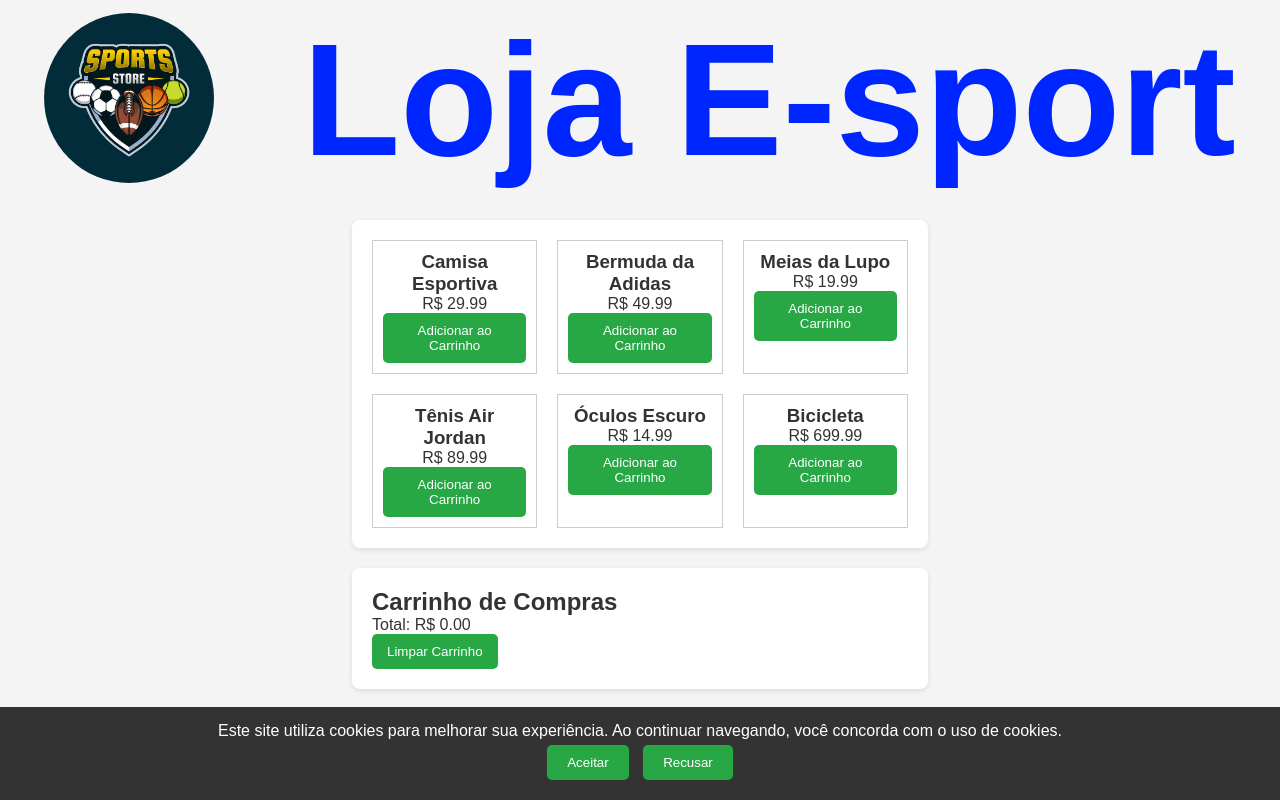
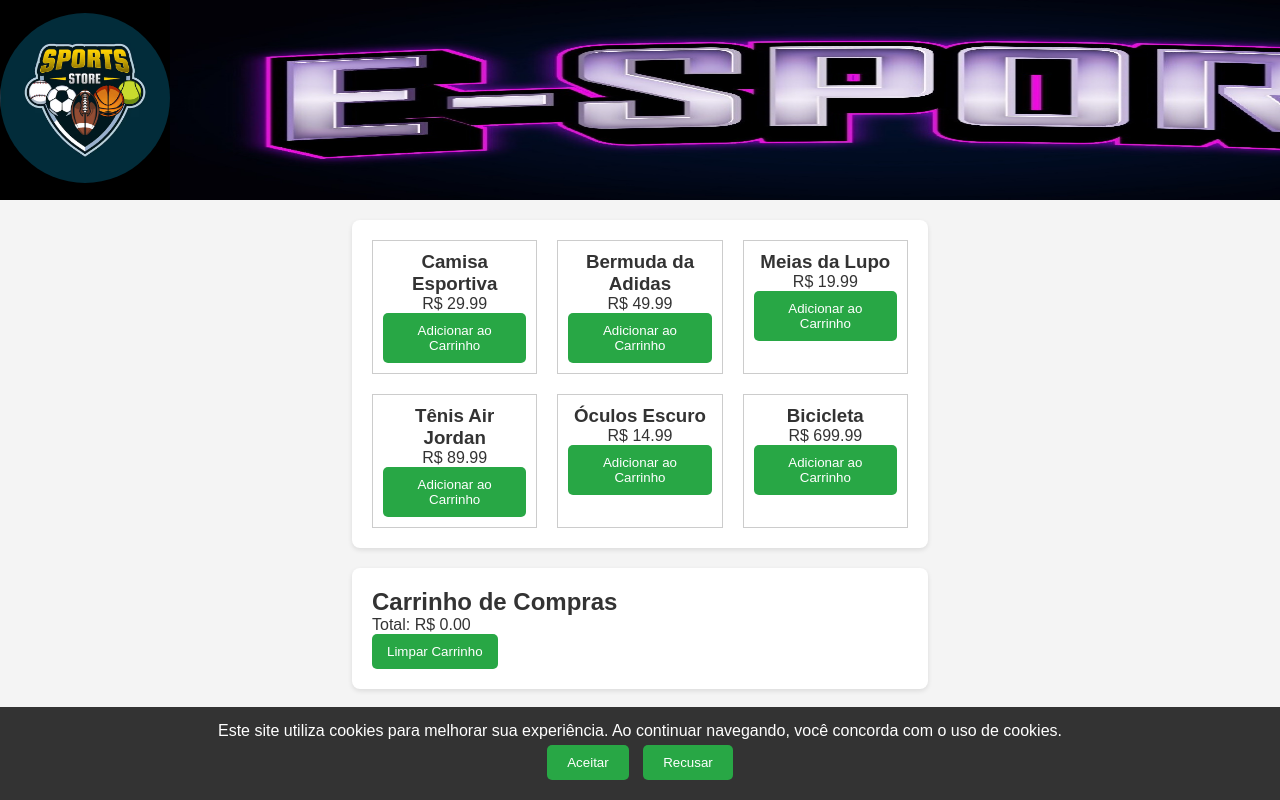
Before and after one commit to thyagolima23/carrinho-de-compras, a plain HTML site: page index.html in a window 1280 px wide. Drawn offline with Linux system fonts and the light colour scheme.

Commit message:
cabeçalho do projeto

```diff
--- a/index.html
+++ b/index.html
@@ -12,7 +12,9 @@
         <figure>
            <img src="/img/logo.avif" alt="Logo da escola">
        </figure>
-           <h1>Loja E-sport</h1>
+       <div>
+
+       </div>
 
 </header>
     <!-- Banner de Permissão de Cookies -->
@@ -23,7 +25,6 @@
     </div>
 
     <div class="store">
-        <h2></h2>
         <div id="products-list">
             <!-- Produtos serão carregados aqui dinamicamente -->
         </div>
@@ -42,4 +43,6 @@
 
     <script src="script.js"></script>
 </body>
+
+<footer></footer>
 </html>
--- a/style.css
+++ b/style.css
@@ -5,19 +5,29 @@
 }
 
 header {
-    background-image: url("img/escola.jpg");
-    background-repeat: no-repeat;
-    background-size: cover;
-    background-position: top;
-    background-attachment: scroll;
+    /*background-image: url("/img/capa.jpeg");*/
+    background-color: black;
     height: 200px;
     width: 100%;
     display: flex;
     align-items: center;
     justify-content: space-around;
 }
+header div {
+    width: 100%;
+    background-image: url("/img/capa.jpeg");
+    background-repeat: no-repeat;
+    background-size: 1500px 200px;
+    background-position: left center;
+    background-attachment: scroll;
+    height: 200px;
+    width: 100%;
+}
+figure {
 
-header img {
+}
+
+figure img {
     border-radius: 50%;
     height: 170px;
     width: 170px;
@@ -25,7 +35,7 @@ header img {
 
 h1 {
     font-size: 10em;
-    color: rgb(0, 38, 255);
+    color: rgb(212, 0, 255);
 }
 
 body {
@@ -103,3 +113,7 @@ button:hover {
     justify-content: space-between;
     padding: 5px 0;
 }
+
+footer {
+
+}
```
Also changed, not shown: img/capa.jpeg (added).
